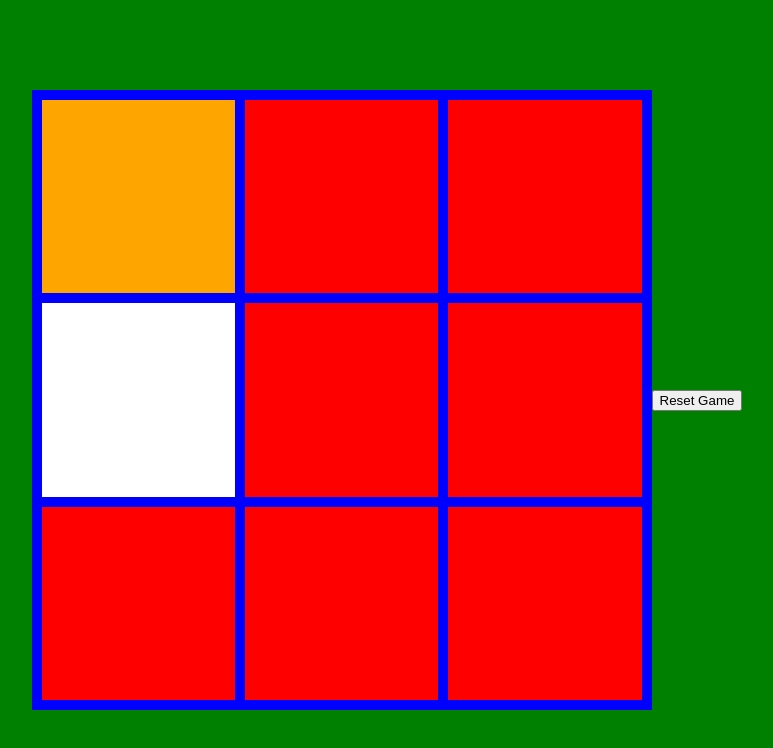
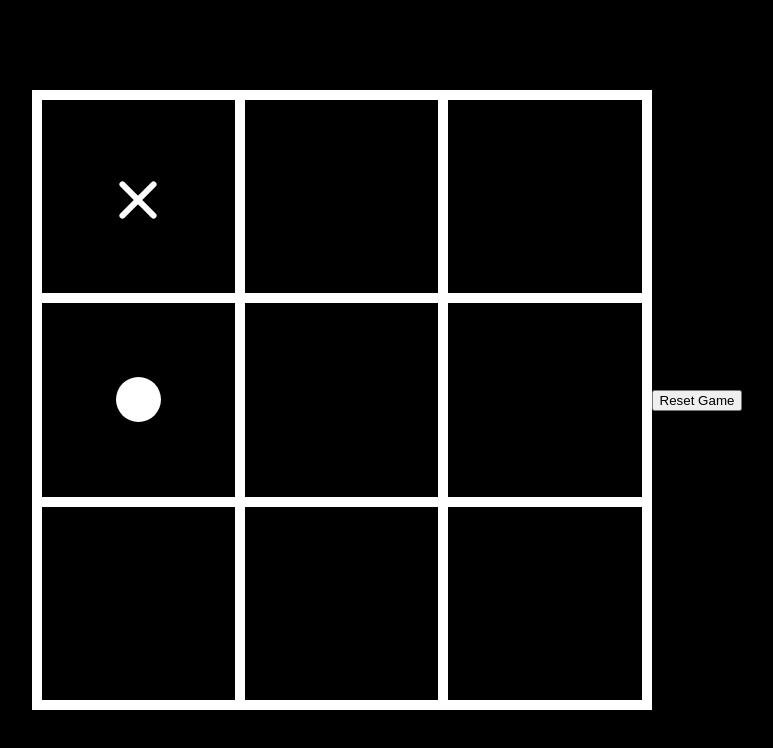
Before and after one commit to gonzalespaulb/minimax, a React (Create React App) app: page / in a window 1280 px wide. Both pictures are taken after a click on the element 391 px from the left and 196 px from the top of the page. Shown: the top 748 px of the page, without its empty margins (253-1026 px from the left). Built offline with nearby package versions, Linux system fonts and the light colour scheme.

Commit message:
X and O ok

```diff
--- a/src/TicTacToe/BoardCell.tsx
+++ b/src/TicTacToe/BoardCell.tsx
@@ -1,4 +1,11 @@
-import { Cell } from "./styles";
+import {
+  Cell,
+  OwnerSymbol,
+  BoardCross,
+  CrossTop,
+  CrossBottom,
+  BoardCircle,
+} from "./styles";
 import { FC } from "react";
 import { BoardCellProps, IBoardPositions } from "./models";
 import { players } from "./enums";
@@ -33,6 +40,7 @@ const BoardCell: FC<BoardCellProps> = ({
   const botMove = () => {
     if (!checkForWinners()) {
       setDisableMove(false);
+
       // NOTE -- ONLY GIVES THE BOT ITEMS IN ARRAY THAT ARE NULL
       let movesLeft: IBoardPositions[] = [];
 
@@ -67,20 +75,23 @@ const BoardCell: FC<BoardCellProps> = ({
     }
   };
 
-  const whosCell = () => {
+  const circleOrCross = () => {
     if (position.ownedBy) {
-      return position.ownedBy === players.USER ? `orange` : `white`;
-    } else {
-      return `red`;
+      return position.ownedBy === players.USER ? (
+        <BoardCross>
+          <CrossTop />
+          <CrossBottom />
+        </BoardCross>
+      ) : (
+        <BoardCircle />
+      );
     }
   };
 
   return (
-    <Cell
-      onClick={userMove}
-      filled={whosCell()}
-      disableMove={disableMove}
-    ></Cell>
+    <Cell onClick={userMove} disableMove={disableMove}>
+      {circleOrCross()}
+    </Cell>
   );
 };
 
--- a/src/TicTacToe/styles.ts
+++ b/src/TicTacToe/styles.ts
@@ -1,4 +1,4 @@
-import styled, {keyframes} from "styled-components";
+import styled, { keyframes } from "styled-components";
 
 const move = keyframes`
     0% {
@@ -12,10 +12,48 @@ const move = keyframes`
     }
 `;
 
+const showSymbol = keyframes`
+    from {
+        opacity: 0;
+    }
+    to {
+        opacity: 1;
+    }
+`;
+
+const rotateRight = keyframes`
+    from {
+        transform: rotateZ(0deg);
+    }
+    to {
+        transform: rotateZ(45deg);
+    }
+`;
+
+const rotateLeft = keyframes`
+    from {
+        transform: rotateZ(0deg);
+    }
+
+    to {
+        transform: rotateZ(-45deg);
+    }
+`;
+
+const circleGrow = keyframes`
+from {
+    transform: scale(0);
+}
+
+to {
+    transform: scale(1);
+}
+`;
+
 export const BoardHolder = styled.div`
   height: 100vh;
   width: 100vw;
-    background: green;
+  background: black;
   display: flex;
   justify-content: center;
   align-items: center;
@@ -24,7 +62,7 @@ export const BoardHolder = styled.div`
 export const BoardGame = styled.div`
   height: 600px;
   width: 600px;
-    background: blue;
+  background: white;
   display: grid;
   grid-template-columns: 1fr 1fr 1fr;
   grid-template-rows: 1fr 1fr 1fr;
@@ -33,15 +71,78 @@ export const BoardGame = styled.div`
 `;
 
 interface CellProps {
-    filled: string;
   disableMove: boolean;
 }
 
 export const Cell = styled.div<CellProps>`
-
-    background: ${(props) => props.filled};
+  background: black;
   display: flex;
   justify-content: center;
   align-items: center;
-    pointer-events: ${(props) => props.disableMove ? `none` : `auto`};
+  pointer-events: ${(props) => (props.disableMove ? `none` : `auto`)};
 `;
+
+interface OwnerSymbolProps {
+  isOwned: null | string;
+}
+
+export const OwnerSymbol = styled.div<OwnerSymbolProps>`
+  height: 50px;
+  width: 50px;
+  background: black;
+  opacity: 0;
+  animation-name: ${(props) => (props.isOwned ? showSymbol : ``)};
+  animation-duration: 0.7s;
+  animation-iteration-count: 1;
+  animation-fill-mode: forwards;
+`;
+
+export const BoardCircle = styled.div`
+  height: 45px;
+  width: 45px;
+  background: white;
+  border-radius: 50%;
+  transform: scale(0);
+  animation-name: ${circleGrow};
+  animation-duration: 0.4s;
+  animation-iteration-count: 1;
+  animation-fill-mode: forwards;
+`;
+
+export const BoardCross = styled.div`
+  height: 50px;
+  width: 50px;
+  position: relative;
+`;
+
+export const CrossTop = styled.div`
+  height: 6px;
+  border-radius: 10px;
+  width: 100%;
+  position: absolute;
+  background: white;
+  top: 0;
+  left: 0;
+  margin-top: 50%;
+  transform: rotateZ(0deg);
+  animation-name: ${rotateLeft};
+  animation-duration: 0.4s;
+  animation-iteration-count: 1;
+  animation-fill-mode: forwards;
+`;
+
+export const CrossBottom = styled.div`
+  height: 6px;
+  border-radius: 10px;
+  width: 100%;
+  position: absolute;
+  background: white;
+  top: 0;
+  left: 0;
+  margin-top: 50%;
+  transform: rotateZ(0deg);
+  animation-name: ${rotateRight};
+  animation-duration: 0.4s;
+  animation-iteration-count: 1;
+  animation-fill-mode: forwards;
+`;
```
Lines whose indentation alone changed are shown as unchanged.
